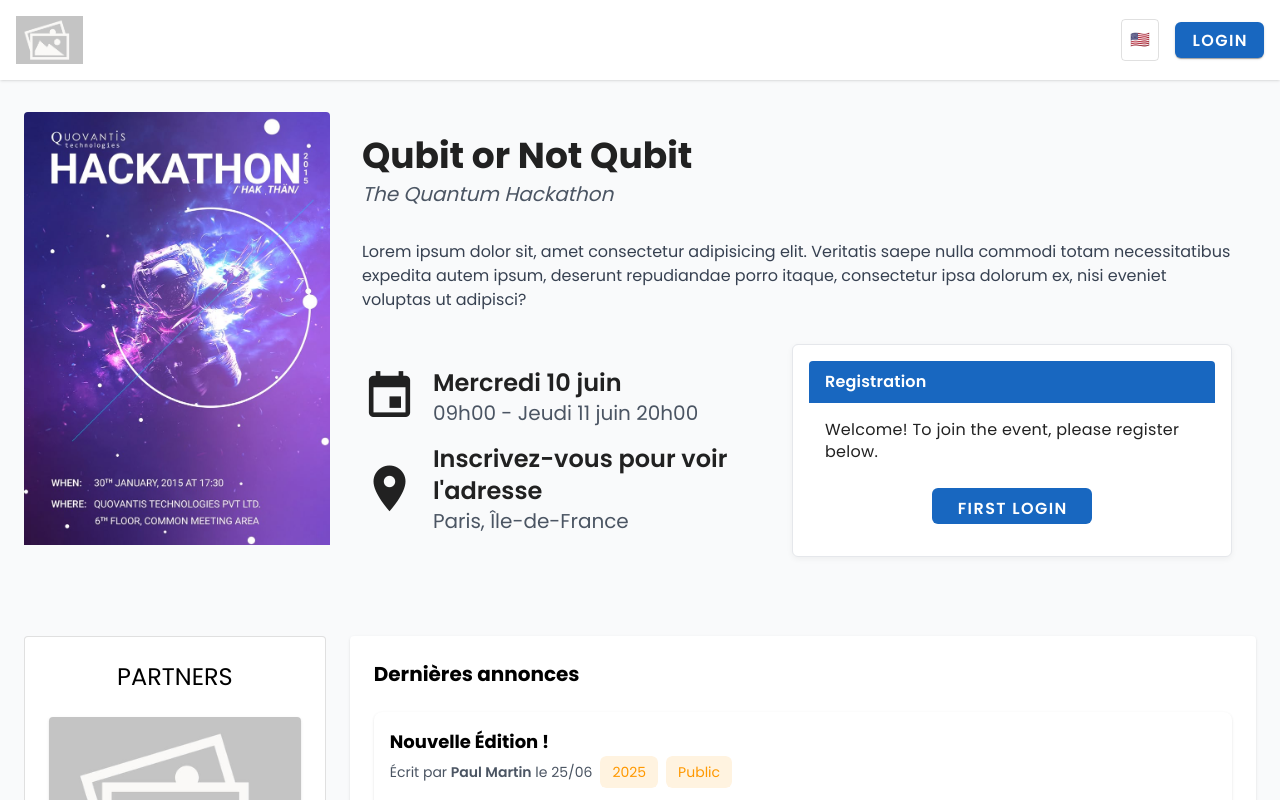
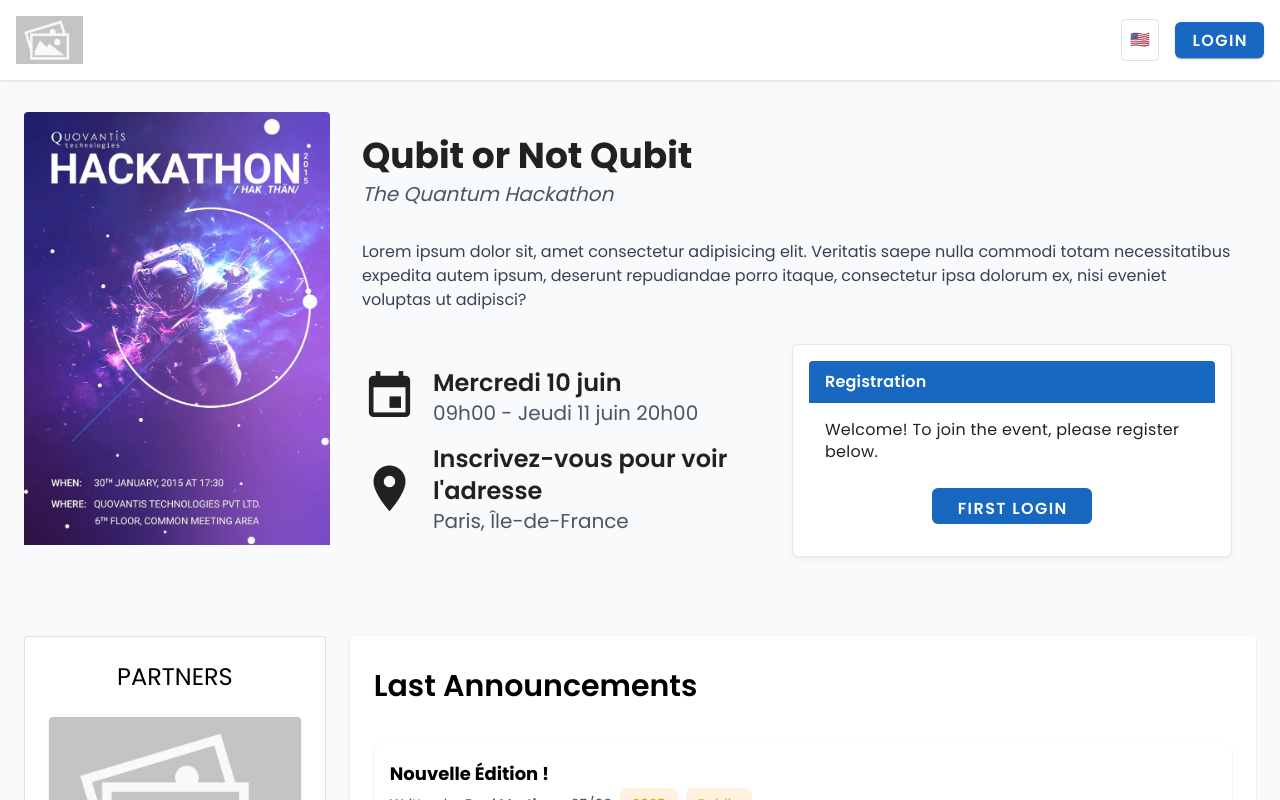
Before and after one commit to davinci-labs-team/hackathon-front, a Vue app in the folder app/: page / in a window 1280 px wide. Shown: the top 800 px of the page. Built offline with nearby package versions, Linux system fonts and the light colour scheme.

Commit message:
Update: add words to locales files

```diff
--- a/app/src/components/public/Announcements.vue
+++ b/app/src/components/public/Announcements.vue
@@ -1,5 +1,8 @@
 <script setup lang="ts">
 import { ref, computed } from 'vue'
+import { useI18n } from 'vue-i18n'
+
+const { t } = useI18n()
 
 interface Announcement {
   title: string
@@ -36,6 +39,9 @@ const goToPage = (page: number) => {
 
 <template>
   <div>
+    <h2 class="text-3xl font-semibold mt-2 mb-10">
+      {{ t('announcements.title') }}
+    </h2>
     <div
       v-for="(item, index) in paginatedAnnouncements"
       :key="index"
@@ -45,7 +51,7 @@ const goToPage = (page: number) => {
         <h3 class="text-lg font-bold">{{ item.title }}</h3>
         <div class="flex items-center gap-2">
           <p class="text-sm text-gray-600">
-          Écrit par <span class="font-semibold">{{ item.author }}</span> le {{ item.date }}
+          {{ t(`announcements.writtenBy`) }} <span class="font-semibold">{{ item.author }}</span> {{ t(`announcements.on`) }} {{ item.date }}
         </p>
         <div class="flex gap-2">
           <v-chip
--- a/app/src/locales/en.ts
+++ b/app/src/locales/en.ts
@@ -1,3 +1,5 @@
+import { announcements } from "../tests/data/announcements";
+
 export default {
   hackathon: {
     title: 'Qubit or Not Qubit',
@@ -19,6 +21,12 @@ export default {
   },
   partners : {
     title: "PARTNERS",
+  },
+  announcements: {
+    title: 'Last Announcements',
+    writtenBy: 'Written by',
+    on: 'on',
+    noContent: 'No announcements available',
   },
   organizer: {
     dashboard: 'Organizer Dashboard',
--- a/app/src/locales/fr.ts
+++ b/app/src/locales/fr.ts
@@ -1,3 +1,5 @@
+import { announcements } from "../tests/data/announcements";
+
 export default {
   hackathon: {
     title: 'Qubit or Not Qubit',
@@ -19,6 +21,12 @@ export default {
   },
   partners : {
     title: "PARTENAIRES",
+  },
+  announcements: {
+    title: 'Dernières Annonces',
+    writtenBy: 'Écrit par',
+    on: 'le',
+    noContent: 'Aucune annonce disponible',
   },
   organizer: {
     dashboard: 'Tableau de bord Organisateur',
--- a/app/src/pages/public/Home.vue
+++ b/app/src/pages/public/Home.vue
@@ -29,7 +29,6 @@ import { announcements } from '@/tests/data/announcements'
       </div>
 
       <div class="w-3/4 flex flex-col gap-6 rounded p-6 bg-white shadow" style="height: 100%">
-        <h2 class="text-xl font-bold">Dernières annonces</h2>
         <Announcements :announcements="announcements" :items-per-page="5" />
       </div>
     </div>
```
